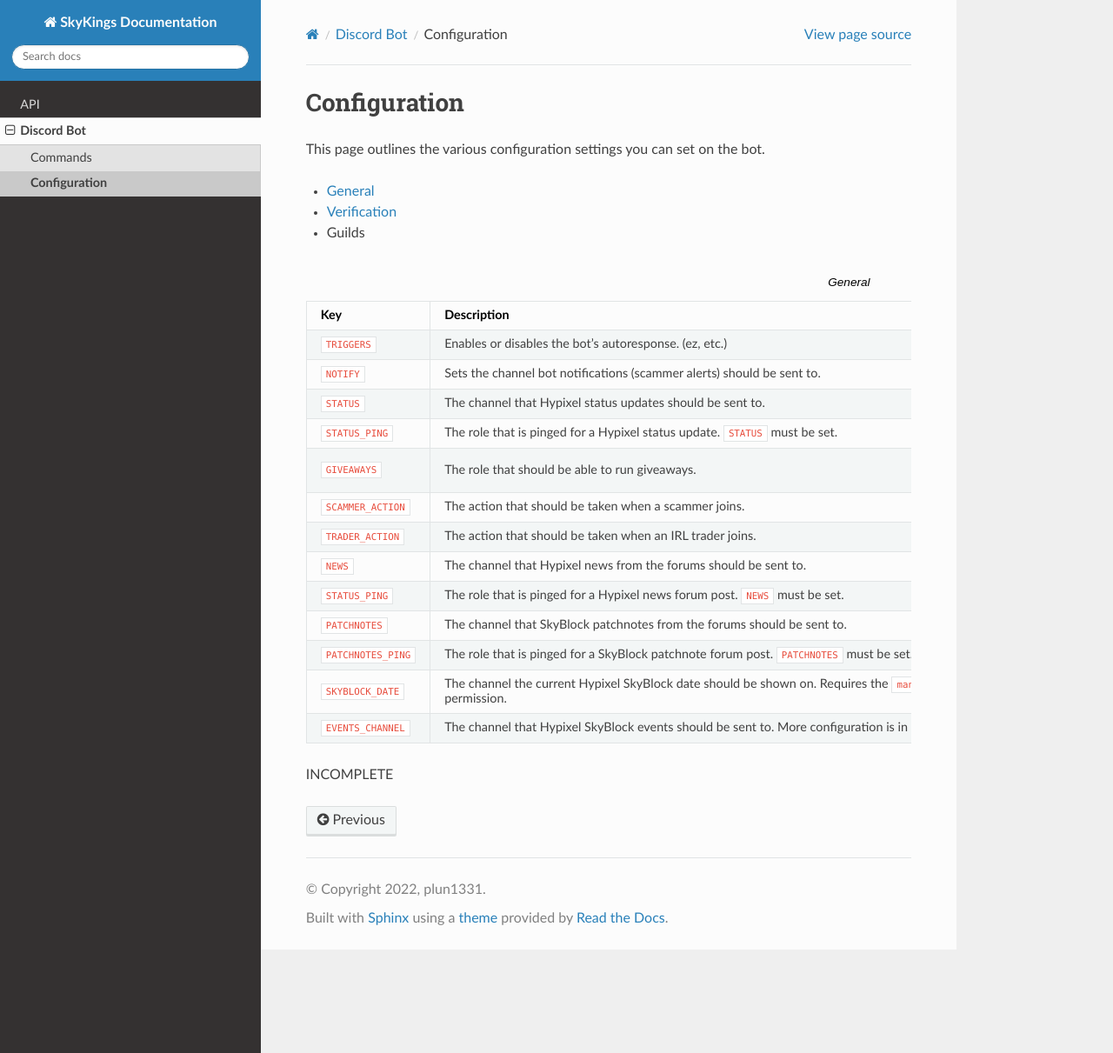
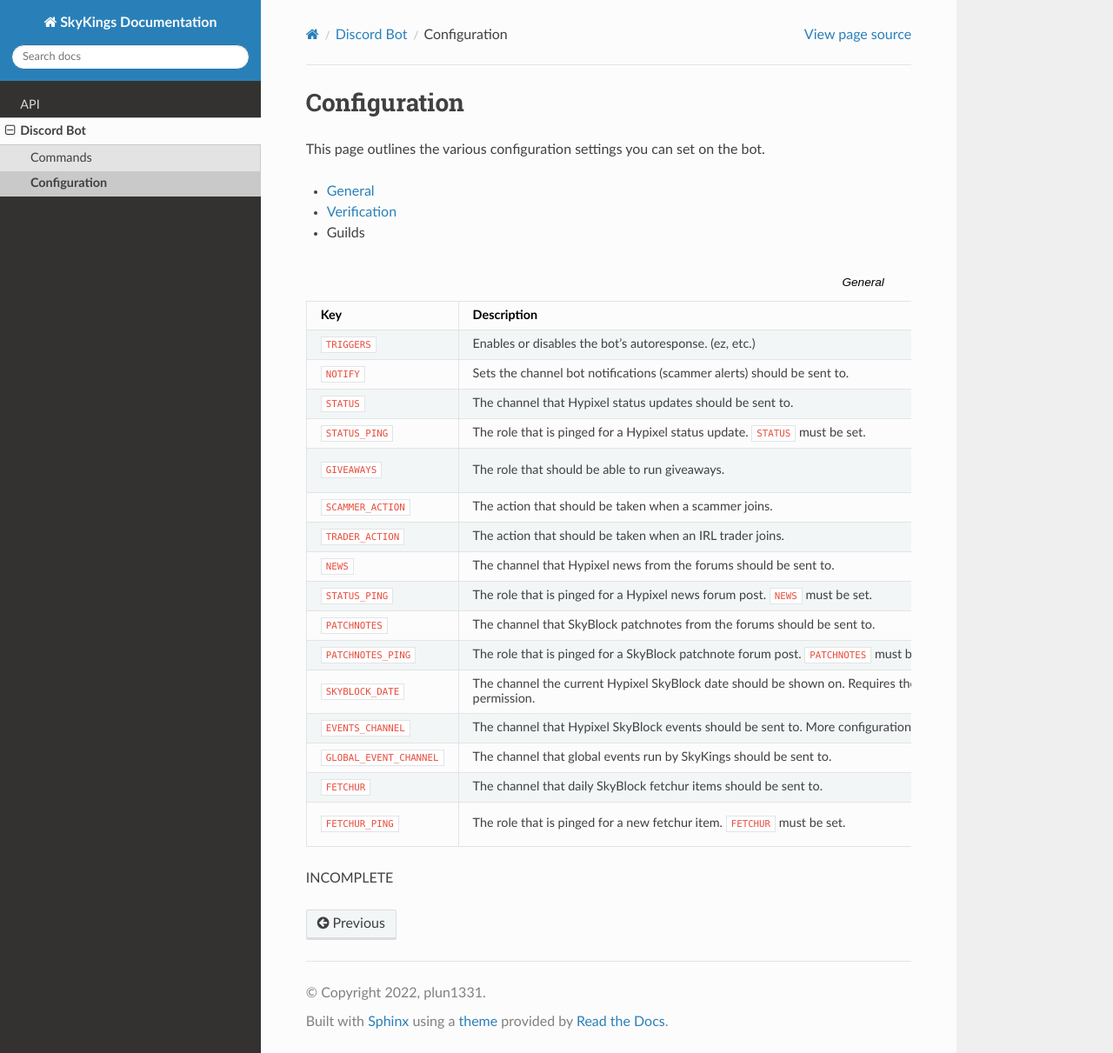
Before and after one commit to SkyKings-Guild/documentation, a Sphinx documentation site: the page built from source/docs/bot/config.rst, in a window 1280 px wide and 1211 px high. Shown: the whole window at 87% size. Built offline with Sphinx 7.4.7 and the Read the Docs theme 2.0.0, drawn with Linux system fonts in a browser that asks for light colours.

Commit message:
Update config.rst

```diff
--- a/source/docs/bot/config.rst
+++ b/source/docs/bot/config.rst
@@ -68,6 +68,18 @@
      - The channel that Hypixel SkyBlock events should be sent to. More configuration is in the :ref:`Events` category.
      - Text Channel
      - ``#events``, ``1234567890``, ``events``
+   * - ``GLOBAL_EVENT_CHANNEL``
+     - The channel that global events run by SkyKings should be sent to.
+     - Text Channel
+     - ``#events``, ``1234567890``, ``events``
+   * - ``FETCHUR``
+     - The channel that daily SkyBlock fetchur items should be sent to.
+     - Text Channel
+     - ``#fetchur``, ``1234567890``, ``fetchur``
+   * - ``FETCHUR_PING``
+     - The role that is pinged for a new fetchur item. ``FETCHUR`` must be set.
+     - Role
+     - ``@Fetchur Ping``, ``1234567890``, ``Fetchur Ping``
 
 
 INCOMPLETE
```
